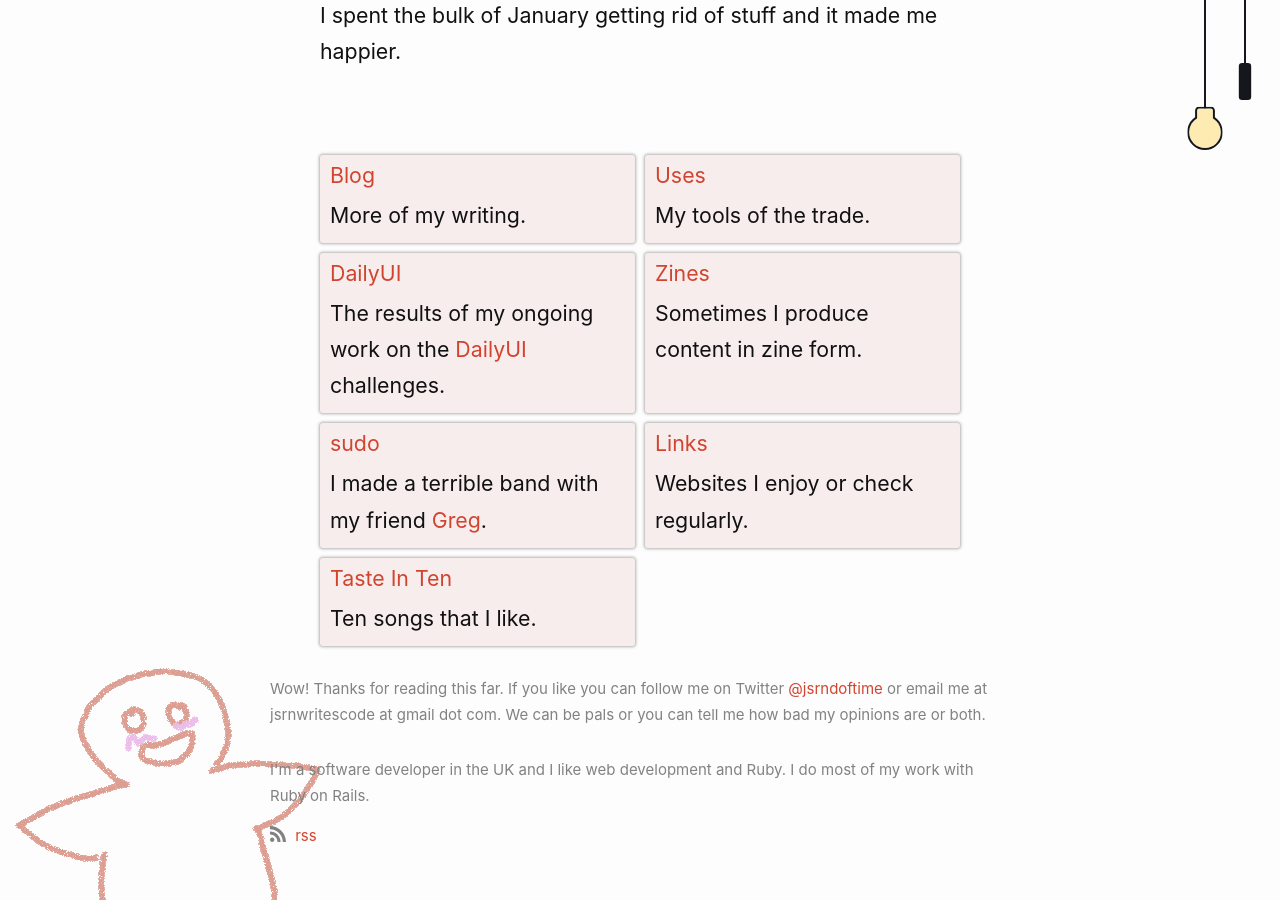
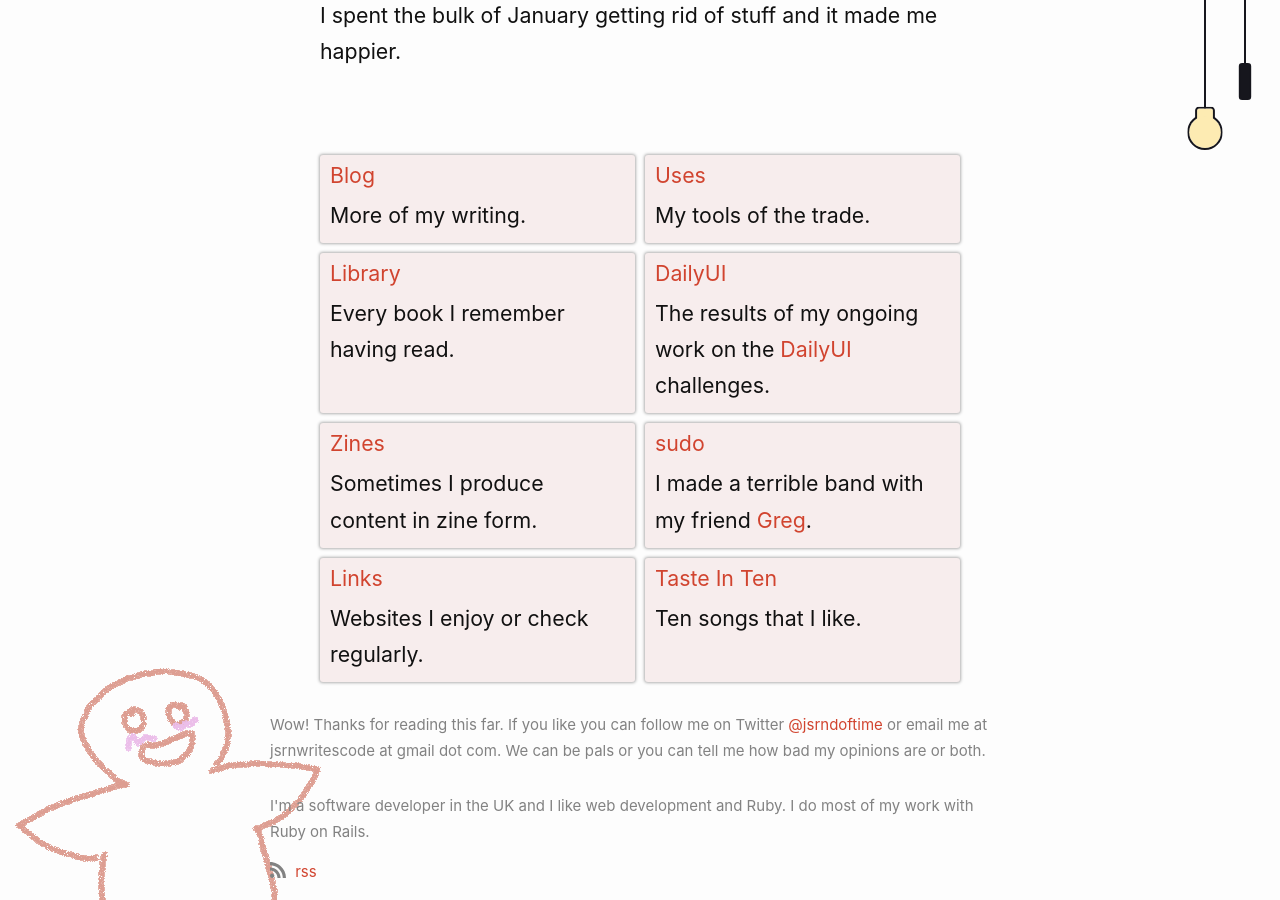
Before and after one commit to jsrn/jsrn.github.io, a Jekyll site: the page built from index.html, in a window 1280 px wide and 900 px high, scrolled down 1166 px. Built offline with Jekyll 4.4.1, drawn with Linux system fonts in a browser that asks for light colours.

Commit message:
Update projects.yml

```diff
--- a/_data/projects.yml
+++ b/_data/projects.yml
@@ -5,6 +5,10 @@
 - name: Uses
   url: /uses
   description: My tools of the trade.
+
+- name: Library
+  url: /library
+  description: Every book I remember having read.
 
 - name: DailyUI
   url: /daily-ui
```
